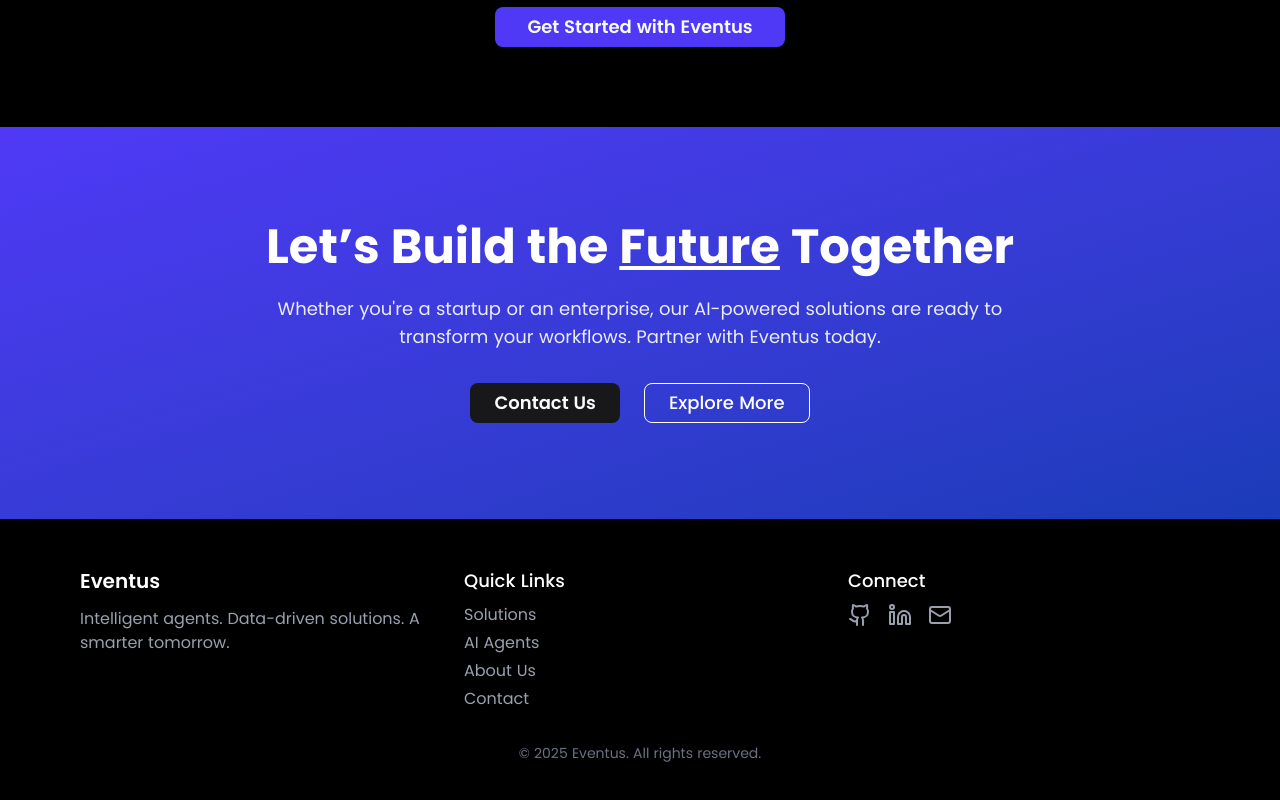
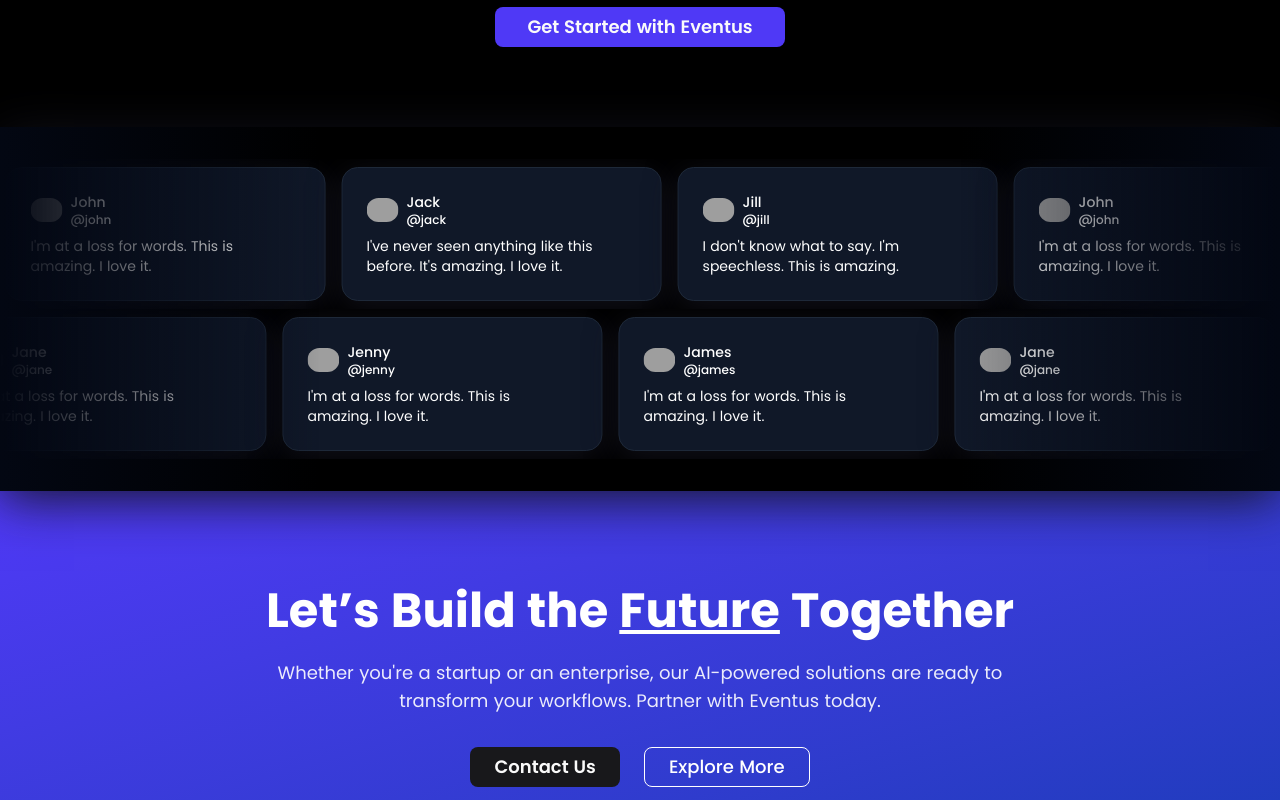
Before and after one commit to kojowiafe-dev/mailto, a React (Vite) app in the folder frontend/: page / in a window 1280 px wide. Shown: the part 1720-2520 px from the top of the page. Built offline with nearby package versions, Linux system fonts and the light colour scheme; grey boxes are pictures that could not be loaded.

Commit message:
making fixes

```diff
--- a/frontend/src/Routes/Header.jsx
+++ b/frontend/src/Routes/Header.jsx
@@ -1,12 +1,13 @@
 import React from 'react';
 import { Link } from 'react-scroll';
-import { useLocation } from 'react-router-dom';
+import { useLocation, useNavigate } from 'react-router-dom';
 
 const Header = () => {
   const location = useLocation();
+  const navigate = useNavigate();
   // Set background color based on route
   let bgColor = 'bg-transparent';
-  if (location.pathname === '/solutions') bgColor = 'bg-red-950/90';
+  if (location.pathname === '/solutions') bgColor = 'bg-black';
   else if (location.pathname === '/') bgColor = 'bg-black/60';
   else if (location.pathname === '/industries') bgColor = 'bg-blue-950/80';
   else if (location.pathname === '/demo') bgColor = 'bg-indigo-950/80';
@@ -21,11 +22,16 @@ const Header = () => {
       className={`sticky top-0 z-50 ${bgColor} backdrop-blur-md shadow-md transition-colors duration-300`}
     >
       <nav className="flex justify-between items-center px-6 md:px-20 py-4 bg-transparent text-white">
-        <div className="text-2xl font-bold text-indigo-500">Eventus</div>
+        <div
+          className="text-2xl font-bold text-white hover:text-indigo-500"
+          onClick={() => navigate('/')}
+        >
+          Eventus
+        </div>
         <ul className="hidden md:flex gap-8 text-sm font-medium">
           <li>
             <Link
-              to="hero"
+              onClick={() => navigate('/')}
               spy={true}
               smooth={true}
               offset={-80}
--- a/frontend/src/Routes/Hero.jsx
+++ b/frontend/src/Routes/Hero.jsx
@@ -6,6 +6,7 @@ import { useNavigate } from 'react-router-dom';
 import AOS from 'aos';
 import 'aos/dist/aos.css';
 import Footer from './Footer';
+import { MarqueeDemo } from './ReviewCard';
 // import aiAnimation from '@/assets/lottie/ai-agent.json'; // optional
 
 const Hero = () => {
@@ -306,6 +307,8 @@ const Hero = () => {
         </motion.div>
       </section>
 
+      <MarqueeDemo />
+
       {/* Sophisticated Footer */}
       <Footer />
       {/* Scroll to top */}
--- /dev/null
+++ b/frontend/src/Routes/ReviewCard.jsx
@@ -0,0 +1,85 @@
+import { cn } from '@/lib/utils';
+import { Marquee } from '@/components/magicui/marquee';
+
+const reviews = [
+  {
+    name: 'Jack',
+    username: '@jack',
+    body: "I've never seen anything like this before. It's amazing. I love it.",
+    img: 'https://avatar.vercel.sh/jack',
+  },
+  {
+    name: 'Jill',
+    username: '@jill',
+    body: "I don't know what to say. I'm speechless. This is amazing.",
+    img: 'https://avatar.vercel.sh/jill',
+  },
+  {
+    name: 'John',
+    username: '@john',
+    body: "I'm at a loss for words. This is amazing. I love it.",
+    img: 'https://avatar.vercel.sh/john',
+  },
+  {
+    name: 'Jane',
+    username: '@jane',
+    body: "I'm at a loss for words. This is amazing. I love it.",
+    img: 'https://avatar.vercel.sh/jane',
+  },
+  {
+    name: 'Jenny',
+    username: '@jenny',
+    body: "I'm at a loss for words. This is amazing. I love it.",
+    img: 'https://avatar.vercel.sh/jenny',
+  },
+  {
+    name: 'James',
+    username: '@james',
+    body: "I'm at a loss for words. This is amazing. I love it.",
+    img: 'https://avatar.vercel.sh/james',
+  },
+];
+
+const firstRow = reviews.slice(0, reviews.length / 2);
+const secondRow = reviews.slice(reviews.length / 2);
+
+const ReviewCard = ({ img, name, username, body }) => {
+  return (
+    <figure
+      className={cn(
+        'relative h-full w-80 min-w-[20rem] cursor-pointer overflow-hidden rounded-2xl border p-6',
+        'border-gray-800 bg-gray-900 text-white',
+        'hover:bg-gray-800 transition-colors duration-200',
+        'shadow-[0_6px_32px_0_rgba(20,20,30,0.85)]'
+      )}
+    >
+      <div className="flex flex-row items-center gap-2">
+        <img className="rounded-full" width="32" height="32" alt="" src={img} />
+        <div className="flex flex-col">
+          <figcaption className="text-sm font-medium dark:text-white">{name}</figcaption>
+          <p className="text-xs font-medium dark:text-white/40">{username}</p>
+        </div>
+      </div>
+      <blockquote className="mt-2 text-sm">{body}</blockquote>
+    </figure>
+  );
+};
+
+export function MarqueeDemo() {
+  return (
+    <div className="relative flex w-full flex-col items-center justify-center overflow-hidden bg-black shadow-[0_8px_48px_0_rgba(20,20,30,0.95)] py-8">
+      <Marquee pauseOnHover className="[--duration:20s]">
+        {firstRow.map((review) => (
+          <ReviewCard key={review.username} {...review} />
+        ))}
+      </Marquee>
+      <Marquee reverse pauseOnHover className="[--duration:20s]">
+        {secondRow.map((review) => (
+          <ReviewCard key={review.username} {...review} />
+        ))}
+      </Marquee>
+      <div className="pointer-events-none absolute inset-y-0 left-0 w-1/4 bg-gradient-to-r from-gray-950"></div>
+      <div className="pointer-events-none absolute inset-y-0 right-0 w-1/4 bg-gradient-to-l from-gray-950"></div>
+    </div>
+  );
+}
--- /dev/null
+++ b/frontend/src/components/magicui/marquee.tsx
@@ -0,0 +1,73 @@
+import { cn } from "@/lib/utils";
+import { ComponentPropsWithoutRef } from "react";
+
+interface MarqueeProps extends ComponentPropsWithoutRef<"div"> {
+  /**
+   * Optional CSS class name to apply custom styles
+   */
+  className?: string;
+  /**
+   * Whether to reverse the animation direction
+   * @default false
+   */
+  reverse?: boolean;
+  /**
+   * Whether to pause the animation on hover
+   * @default false
+   */
+  pauseOnHover?: boolean;
+  /**
+   * Content to be displayed in the marquee
+   */
+  children: React.ReactNode;
+  /**
+   * Whether to animate vertically instead of horizontally
+   * @default false
+   */
+  vertical?: boolean;
+  /**
+   * Number of times to repeat the content
+   * @default 4
+   */
+  repeat?: number;
+}
+
+export function Marquee({
+  className,
+  reverse = false,
+  pauseOnHover = false,
+  children,
+  vertical = false,
+  repeat = 4,
+  ...props
+}: MarqueeProps) {
+  return (
+    <div
+      {...props}
+      className={cn(
+        "group flex overflow-hidden p-2 [--duration:40s] [--gap:1rem] [gap:var(--gap)]",
+        {
+          "flex-row": !vertical,
+          "flex-col": vertical,
+        },
+        className,
+      )}
+    >
+      {Array(repeat)
+        .fill(0)
+        .map((_, i) => (
+          <div
+            key={i}
+            className={cn("flex shrink-0 justify-around [gap:var(--gap)]", {
+              "animate-marquee flex-row": !vertical,
+              "animate-marquee-vertical flex-col": vertical,
+              "group-hover:[animation-play-state:paused]": pauseOnHover,
+              "[animation-direction:reverse]": reverse,
+            })}
+          >
+            {children}
+          </div>
+        ))}
+    </div>
+  );
+}
--- a/frontend/src/index.css
+++ b/frontend/src/index.css
@@ -234,6 +234,24 @@ body {
   --color-sidebar-accent-foreground: var(--sidebar-accent-foreground);
   --color-sidebar-border: var(--sidebar-border);
   --color-sidebar-ring: var(--sidebar-ring);
+  --animate-marquee: marquee var(--duration) infinite linear;
+  --animate-marquee-vertical: marquee-vertical var(--duration) linear infinite;
+  @keyframes marquee {
+  from {
+    transform: translateX(0);
+    }
+  to {
+    transform: translateX(calc(-100% - var(--gap)));
+    }
+  }
+  @keyframes marquee-vertical {
+  from {
+    transform: translateY(0);
+    }
+  to {
+    transform: translateY(calc(-100% - var(--gap)));
+    }
+  }
 }
 
 :root {
```
